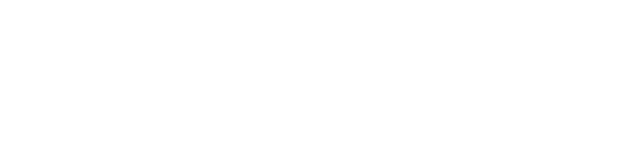
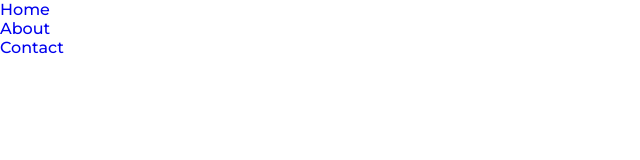
Before and after one commit to Ahmadhsharif/html-project, a plain HTML site: page index.html in a window 1280 px wide. Shown: the whole page, without its empty margins (0-640 px from the left). Drawn offline with Linux system fonts and the light colour scheme.

Commit message:
navlist has being added

```diff
--- a/index.html
+++ b/index.html
@@ -10,6 +10,16 @@
     <link rel="stylesheet" href="./css/style.css"/>
 </head>
 <body>
-
+ <!--start header -->
+<header>
+ </a>
+ <ul class="navlist"
+ <li><a href="home"></div>Home</a></li>
+ <li><a href="about"></div>About</a></li>
+ <li><a href="contact"></div>Contact</a></li>
+</ul>
+</dive>
+</header>
+ <!--end header -->
 </body>
 </html>
```
